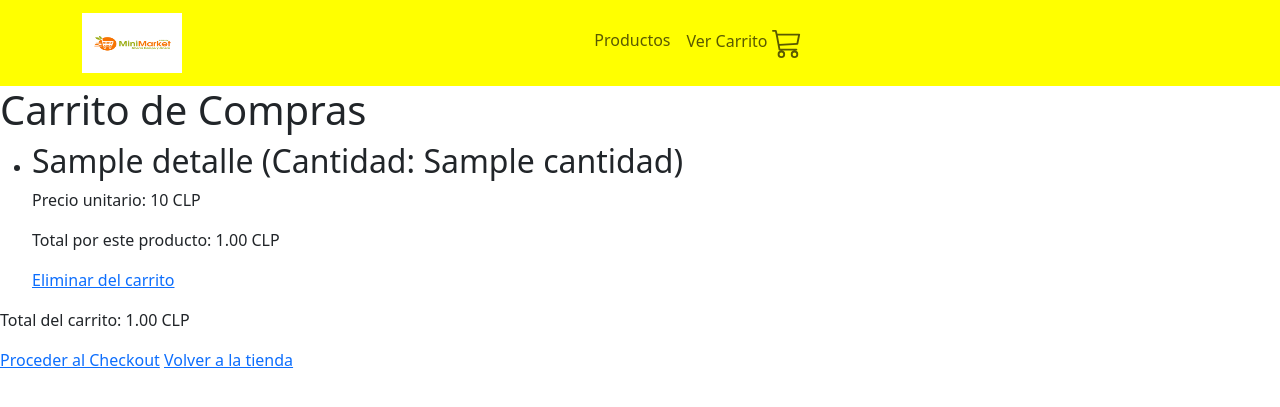
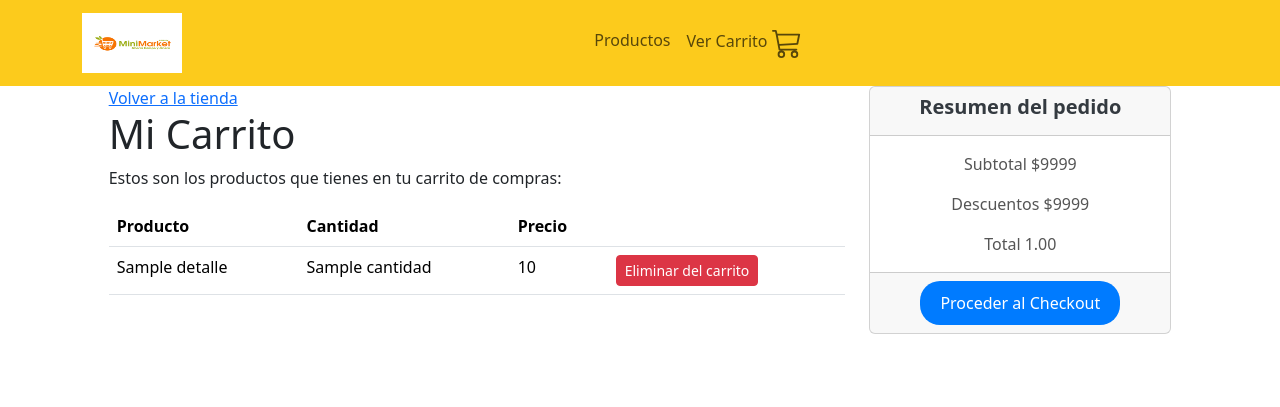
Before and after one commit to Magn00/Minimarket-IdS, a Django app: template core/templates/core/ver_carrito.html in a window 1280 px wide. Shown: the top 407 px of the page. Run offline with Django 5.2, Linux system fonts and the light colour scheme; the template is opened without the code that fills it: most values are stand-ins (such as "Sample title", 1, 10 or a date in 2020); some libraries are stand-ins or nearby versions.

Commit message:
Se agrega diseño base para ver carrito

```diff
--- a/core/static/css/style.css
+++ b/core/static/css/style.css
@@ -1,5 +1,5 @@
 .navbar-red {
-    background-color: yellow !important;
+    background-color: #fccb1c!important;
 }
 .navbar-nav {
     margin: 0 auto;
--- a/core/templates/core/ver_carrito.html
+++ b/core/templates/core/ver_carrito.html
@@ -2,20 +2,63 @@
 
 {% block main %}
 
-    <h1>Carrito de Compras</h1>
-    <ul>
-        {% for producto_id, detalles in carrito.items %}
-            <li>
-                <h2>{{ detalles.nombre }} (Cantidad: {{ detalles.cantidad }})</h2>
-                <p>Precio unitario: {{ detalles.precio }} CLP</p>
-                <p>Total por este producto: {{ detalles.total_producto|floatformat:2 }} CLP</p>
-                <a href="{% url 'eliminar_del_carrito' producto_id %}">Eliminar del carrito</a>
-            </li>
-        {% endfor %}
-    </ul>
-    <p>Total del carrito: {{ total_carrito|floatformat:2 }} CLP</p>
 
-    <a href="{% url 'checkout' %}">Proceder al Checkout</a>
-    <a href="{% url 'lista_productos' %}">Volver a la tienda</a>
+
+<div class="row">
+    <div class="col-1">
+
+    </div>
+    <div class="col-7">
+        <a href="{% url 'lista_productos' %}">Volver a la tienda</a>
+        <h1>Mi Carrito</h1>
+        <p>Estos son los productos que tienes en tu carrito de compras:</p>
+        <table class="table">
+            <thead>
+              <tr>
+                <th>Producto</th>
+                <th>Cantidad</th>
+                <th>Precio</th>
+
+                <th></th>
+              </tr>
+            </thead>
+            <tbody>
+                {% for producto_id, detalles in carrito.items %}
+                <tr>
+                <td>{{ detalles.nombre }}</td>
+                <td>{{ detalles.cantidad }}</td>
+                <td>{{ detalles.precio }}</td>
+
+                <td>
+                    <form action="{% url 'eliminar_del_carrito' producto_id %}" method="POST">
+                      {% csrf_token %}
+                      <button type="submit" class="btn btn-danger btn-sm">Eliminar del carrito</button>
+                    </form>
+                  </td>
+
+                </tr>
+            {% endfor %}
+
+            </tbody>
+          </table>
+    </div>
+    <div class="col-3"><div class="card text-center">
+
+        <div class="card-header">
+            <h5 class="card-title">Resumen del pedido</h5>
+        </div>
+        <div class="card-body">
+
+          <p class="card-text">Subtotal $9999</p>
+          <p class="card-text">Descuentos $9999</p>
+          <p class="card-text"> Total {{ total_carrito|floatformat:2 }}</p>
+
+        </div>
+        <div class="card-footer text-body-secondary">
+            <a href="{% url 'checkout' %}" class="btn btn-primary">Proceder al Checkout</a>
+        </div>
+      </div></div>
+  </div>
+
 
 {% endblock %}
```
Also changed, not shown: db.sqlite3.
